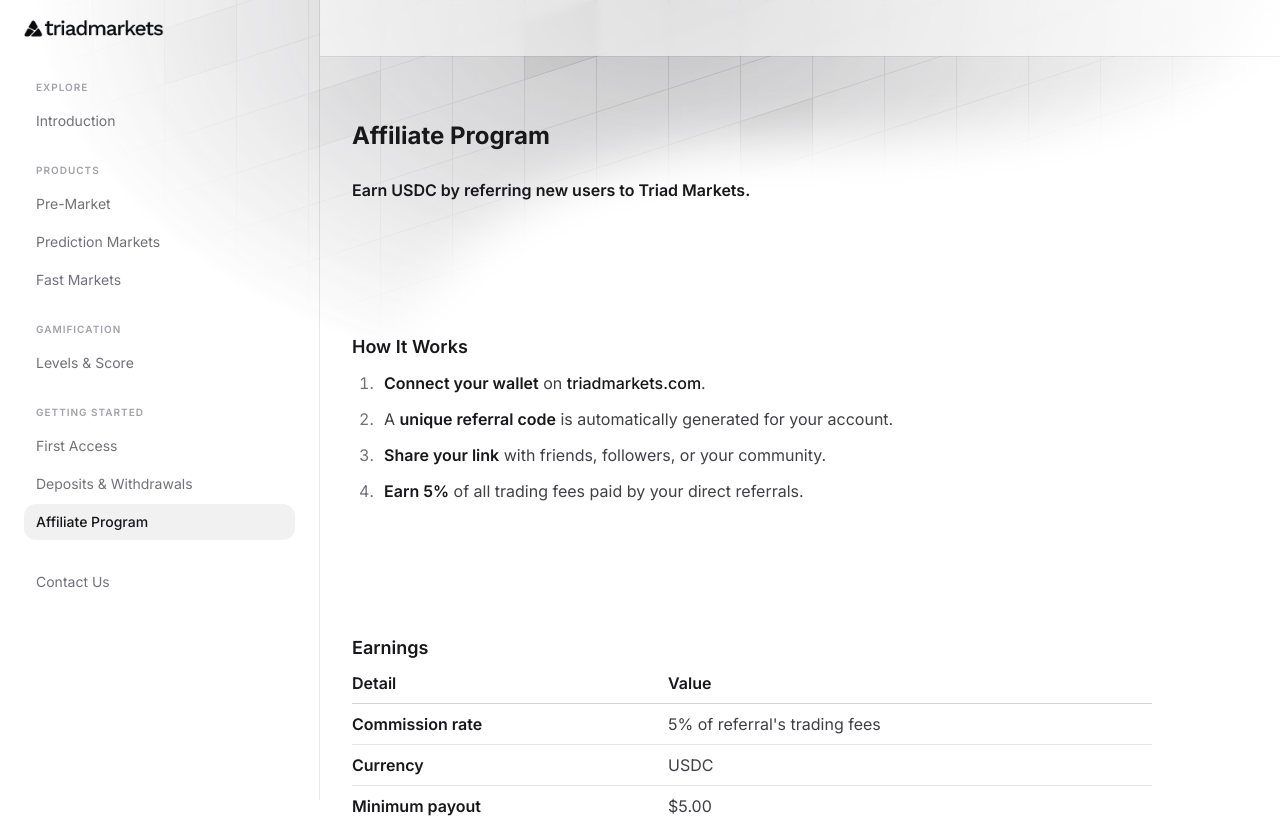
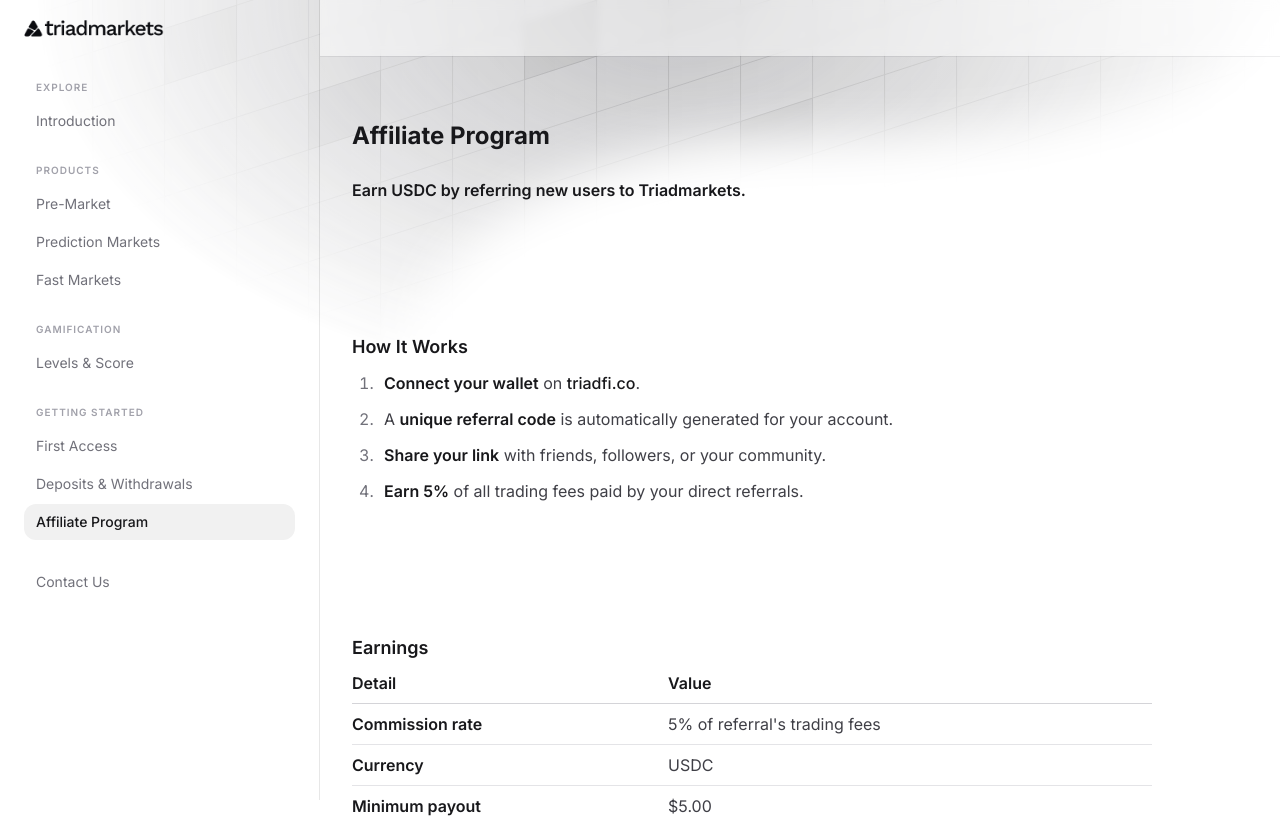
Before and after one commit to triadxyz/docs, a Next.js app: page /affiliate in a window 1280 px wide. Shown: the top 818 px of the page. Built offline with nearby package versions, Linux system fonts and the light colour scheme.

Commit message:
update links

```diff
--- a/src/components/Logo.tsx
+++ b/src/components/Logo.tsx
@@ -8,7 +8,7 @@ export const Logo = () => {
         width={140}
         height={28}
         src="/svg/logo-dark.webp"
-        alt="Triad Markets"
+        alt="Triadmarkets"
       />
     </span>
   )
--- a/src/pages/_app.jsx
+++ b/src/pages/_app.jsx
@@ -23,9 +23,9 @@ export default function App({ Component, pageProps }) {
     <>
       <Head>
         {router.pathname === '/' ? (
-          <title>Triad</title>
+          <title>Triadmarkets</title>
         ) : (
-          <title>{`Triad - ${pageProps.title}`}</title>
+          <title>{`Triadmarkets - ${pageProps.title}`}</title>
         )}
         <meta name="description" content={pageProps.description} />
       </Head>
--- a/src/pages/affiliate.mdx
+++ b/src/pages/affiliate.mdx
@@ -2,13 +2,13 @@ export const description = 'Affiliate Program'
 
 # Affiliate Program
 
-**Earn USDC by referring new users to Triad Markets.**
+**Earn USDC by referring new users to Triadmarkets.**
 
 ---
 
 ## How It Works
 
-1. **Connect your wallet** on [triadmarkets.com](https://triadmarkets.com).
+1. **Connect your wallet** on [triadfi.co](https://triadfi.co).
 2. A **unique referral code** is automatically generated for your account.
 3. **Share your link** with friends, followers, or your community.
 4. **Earn 5%** of all trading fees paid by your direct referrals.
@@ -17,13 +17,13 @@ export const description = 'Affiliate Program'
 
 ## Earnings
 
-| Detail | Value |
-| :--- | :--- |
+| Detail              | Value                         |
+| :------------------ | :---------------------------- |
 | **Commission rate** | 5% of referral's trading fees |
-| **Currency** | USDC |
-| **Minimum payout** | $5.00 |
-| **Payout method** | Automatic to your wallet |
-| **Network fees** | 100% covered by Triad |
+| **Currency**        | USDC                          |
+| **Minimum payout**  | $5.00                         |
+| **Payout method**   | Automatic to your wallet      |
+| **Network fees**    | 100% covered by Triad         |
 
 ### How Payouts Work
 
--- a/src/pages/currency.mdx
+++ b/src/pages/currency.mdx
@@ -28,7 +28,7 @@ Send USDC from the exchange to your Solana wallet (e.g., **Phantom**, **Solflare
 
 Once your wallet has USDC:
 
-1. Go to [triadmarkets.com](https://triadmarkets.com).
+1. Go to [triadfi.co](https://triadfi.co).
 2. Connect your wallet.
 3. Your USDC balance will be available automatically.
 
--- a/src/pages/first-access.mdx
+++ b/src/pages/first-access.mdx
@@ -12,7 +12,7 @@ The fastest way to get started. No crypto wallet required.
 
 ### How It Works
 
-1. **Go to** [triadmarkets.com](https://triadmarkets.com) and click **Sign Up**.
+1. **Go to** [triadfi.co](https://triadfi.co) and click **Sign Up**.
 2. **Enter your email** or sign in with **Google**.
 3. **Create a security PIN** — This protects your account and transactions.
 4. A **smart wallet** is automatically created for you using **Phantom** technology.
@@ -36,7 +36,7 @@ For experienced crypto users who already have a Solana wallet.
 
 ### How to Connect
 
-1. **Go to** [triadmarkets.com](https://triadmarkets.com).
+1. **Go to** [triadfi.co](https://triadfi.co).
 2. Click **Connect Wallet**.
 3. **Select your wallet** from the list and approve the connection.
 4. You are now connected and ready to trade.
```
